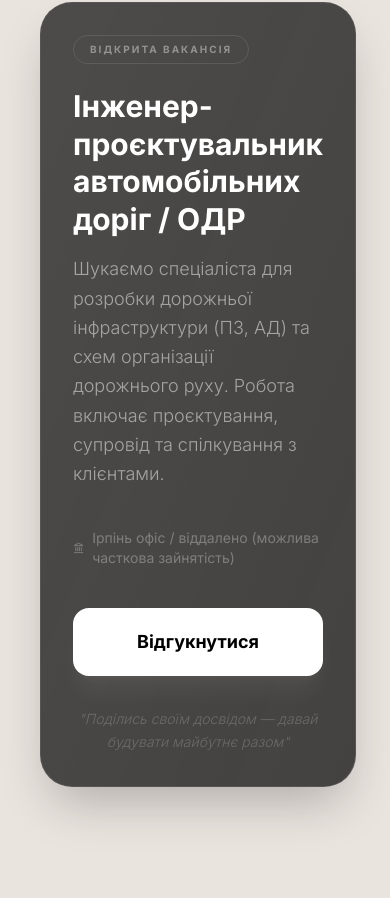
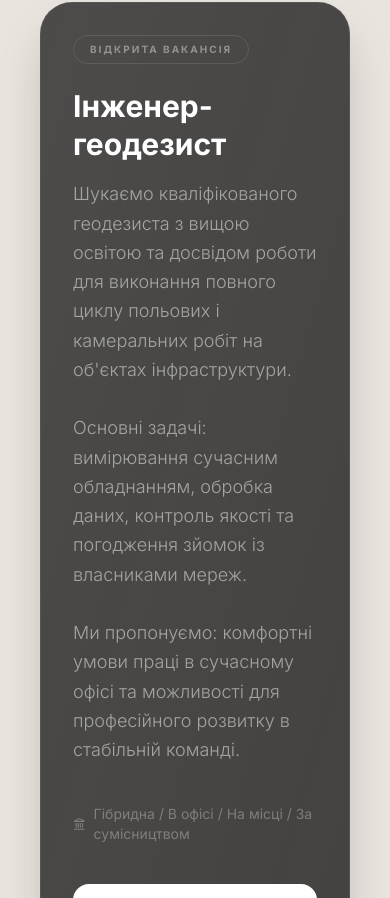
Before and after one commit to taraslukashyk/via_pro, a React (Vite) app: page /career in a window 390 px wide. Shown: the part 1066-1964 px from the top of the page. Built offline with nearby package versions, Linux system fonts and the light colour scheme.

Commit message:
додав вакансію геодезиста

```diff
--- a/src/pages/Career.tsx
+++ b/src/pages/Career.tsx
@@ -9,12 +9,14 @@ import { useTranslation } from '../translations';
 const Career: React.FC = () => {
     const [isModalOpen, setIsModalOpen] = useState(false);
     const [phoneNumber, setPhoneNumber] = useState('');
+    const [selectedVacancy, setSelectedVacancy] = useState('');
     const t = useTranslation();
 
     const handleSubmit = (e: React.FormEvent) => {
         e.preventDefault();
         // Construct telegram message
-        const message = `Доброго дня! Я зацікавлений у вакансії ${t.career.vacancyTitle}. Мій номер: ${phoneNumber}`;
+        const vacancyText = selectedVacancy ? `вакансії ${selectedVacancy}` : 'працевлаштуванні';
+        const message = `Доброго дня! Я зацікавлений у ${vacancyText}. Мій номер: ${phoneNumber}`;
         const telegramUrl = `https://t.me/me_ppo?text=${encodeURIComponent(message)}`;
         window.open(telegramUrl, '_blank');
         setIsModalOpen(false);
@@ -46,7 +48,10 @@ const Career: React.FC = () => {
 
                             <Button
                                 className="bg-white text-foreground hover:bg-gray-200 text-lg px-10 py-6 rounded-full relative z-10"
-                                onClick={() => setIsModalOpen(true)}
+                                onClick={() => {
+                                    setSelectedVacancy('');
+                                    setIsModalOpen(true);
+                                }}
                             >
                                 {t.career.joinBtn}
                             </Button>
@@ -56,9 +61,11 @@ const Career: React.FC = () => {
             </Section>
 
             {/* VACANCY SECTION - Full Width Dark Glass Card */}
-            <Section className="py-24 flex items-center relative overflow-hidden px-0">
-                <div className="w-full relative z-10 px-4 md:px-8">
-                    <FadeIn>
+            <Section className="py-24 relative overflow-hidden px-0">
+                <div className="flex flex-col items-center gap-16 md:gap-24 w-full">
+                    {t.career.vacancies.map((vacancy, index) => (
+                        <div className="w-full relative z-10 px-4 md:px-8" key={index}>
+                            <FadeIn delay={index * 0.1}>
                                 {/* Dark Glass Card - Full Width Styling */}
                                 <div className="relative overflow-hidden rounded-[2rem] bg-[#1a1a1a]/80 backdrop-blur-xl border border-white/10 shadow-2xl p-8 md:p-14 w-full mx-auto">
                                     {/* Glossy overlay effect */}
@@ -72,18 +79,18 @@ const Career: React.FC = () => {
                                             </div>
 
                                             <div className="space-y-4">
-                                        <h3 className="text-3xl md:text-5xl lg:text-6xl font-bold text-white leading-tight">
-                                            {t.career.vacancyTitle}
+                                                <h3 className="text-3xl md:text-5xl lg:text-5xl font-bold text-white leading-tight">
+                                                    {vacancy.title}
                                                 </h3>
 
-                                        <p className="text-lg md:text-xl text-white/50 font-light leading-relaxed max-w-4xl">
-                                            {t.career.vacancyDescription}
+                                                <p className="text-lg md:text-xl text-white/50 font-light leading-relaxed max-w-4xl whitespace-pre-wrap">
+                                                    {vacancy.description}
                                                 </p>
                                             </div>
 
                                             <div className="flex items-center gap-2 text-white/30 text-sm pt-4">
                                                 <Landmark size={18} />
-                                        <span>{t.career.vacancyLocation}</span>
+                                                <span>{vacancy.location}</span>
                                             </div>
                                         </div>
 
@@ -91,7 +98,10 @@ const Career: React.FC = () => {
                                         <div className="flex flex-col items-center md:items-end gap-8 flex-shrink-0 w-full md:w-auto">
                                             <Button
                                                 className="bg-white text-black hover:bg-white/90 text-lg px-12 py-5 rounded-2xl transition-all duration-300 transform hover:scale-105 active:scale-95 w-full md:w-auto font-bold shadow-xl shadow-white/5"
-                                        onClick={() => setIsModalOpen(true)}
+                                                onClick={() => {
+                                                    setSelectedVacancy(vacancy.title);
+                                                    setIsModalOpen(true);
+                                                }}
                                             >
                                                 {t.career.applyBtn}
                                             </Button>
@@ -102,6 +112,8 @@ const Career: React.FC = () => {
                                     </div>
                                 </div>
                             </FadeIn>
+                        </div>
+                    ))}
                 </div>
             </Section>
 
--- a/src/translations/en.ts
+++ b/src/translations/en.ts
@@ -88,9 +88,18 @@ export const en: TranslationKeys = {
         readyText: 'Leave your contacts and we will contact you to discuss cooperation opportunities.',
         joinBtn: 'Join us',
         vacancyLabel: 'Open vacancy',
-        vacancyTitle: 'Highway Design Engineer / Traffic Management',
-        vacancyDescription: 'We are looking for a specialist to develop road infrastructure (detailed design) and traffic management plans. The work includes design, support and communication with clients.',
-        vacancyLocation: 'Irpin office / remote (part-time possible)',
+        vacancies: [
+            {
+                title: 'Geodesist Engineer',
+                description: 'We are looking for a qualified geodesist with higher education and experience to perform a full cycle of field and office work on infrastructure objects.\n\nMain tasks: measuring with modern equipment, data processing, quality control and coordination of surveys with network owners.\n\nWe offer: comfortable working conditions in a modern office and opportunities for professional growth in a stable team.',
+                location: 'Hybrid / In-office / On-site / Dual employment'
+            },
+            {
+                title: 'Highway Design Engineer / Traffic Management',
+                description: 'We are looking for a specialist to develop road infrastructure (detailed design) and traffic management plans. The work includes design, support and communication with clients.',
+                location: 'Irpin office / remote (part-time possible)'
+            }
+        ],
         applyBtn: 'Apply',
         vacancyQuote: '"Share your experience — let\'s build the future together"',
         modalHeading: 'Submit application',
--- a/src/translations/uk.ts
+++ b/src/translations/uk.ts
@@ -86,9 +86,18 @@ export const uk = {
         readyText: 'Залишайте свої контакти, і ми зв\'яжемося з Вами для обговорення можливостей співпраці.',
         joinBtn: 'Долучитися',
         vacancyLabel: 'Відкрита вакансія',
-        vacancyTitle: 'Інженер-проєктувальник автомобільних доріг / ОДР',
-        vacancyDescription: 'Шукаємо спеціаліста для розробки дорожньої інфраструктури (ПЗ, АД) та схем організації дорожнього руху. Робота включає проєктування, супровід та спілкування з клієнтами.',
-        vacancyLocation: 'Ірпінь офіс / віддалено (можлива часткова зайнятість)',
+        vacancies: [
+            {
+                title: 'Інженер-геодезист',
+                description: 'Шукаємо кваліфікованого геодезиста з вищою освітою та досвідом роботи для виконання повного циклу польових і камеральних робіт на об\'єктах інфраструктури.\n\nОсновні задачі: вимірювання сучасним обладнанням, обробка даних, контроль якості та погодження зйомок із власниками мереж.\n\nМи пропонуємо: комфортні умови праці в сучасному офісі та можливості для професійного розвитку в стабільній команді.',
+                location: 'Гібридна / В офісі / На місці / За сумісництвом'
+            },
+            {
+                title: 'Інженер-проєктувальник автомобільних доріг / ОДР',
+                description: 'Шукаємо спеціаліста для розробки дорожньої інфраструктури (ПЗ, АД) та схем організації дорожнього руху. Робота включає проєктування, супровід та спілкування з клієнтами.',
+                location: 'Ірпінь офіс / віддалено (можлива часткова зайнятість)'
+            }
+        ],
         applyBtn: 'Відгукнутися',
         vacancyQuote: '"Поділись своїм досвідом — давай будувати майбутнє разом"',
         modalHeading: 'Залишити заявку',
```
Lines whose indentation alone changed are shown as unchanged.
